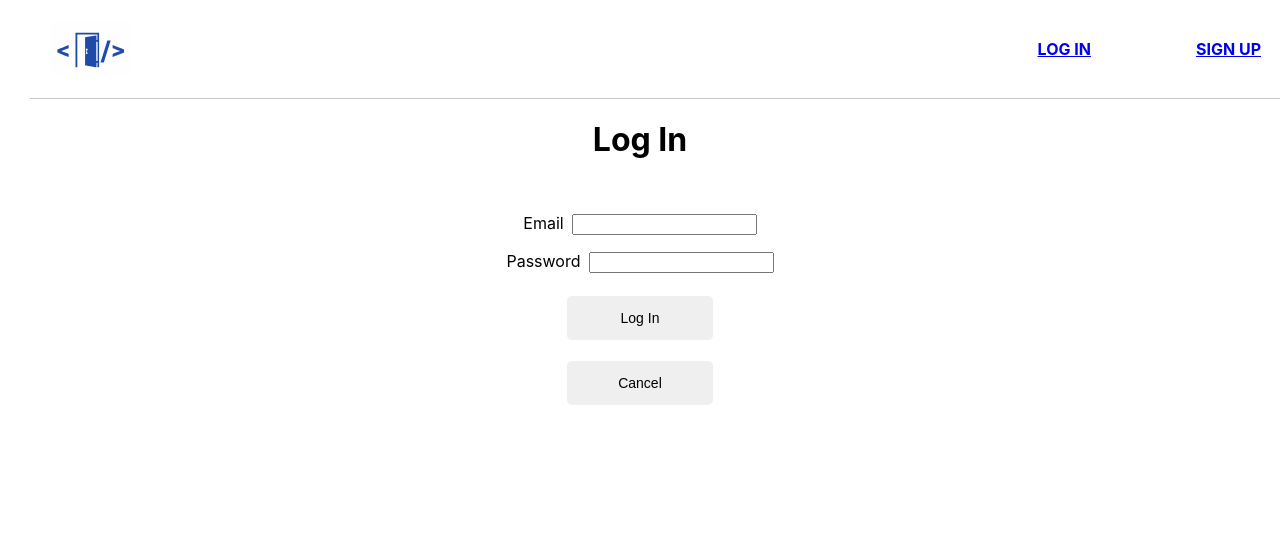
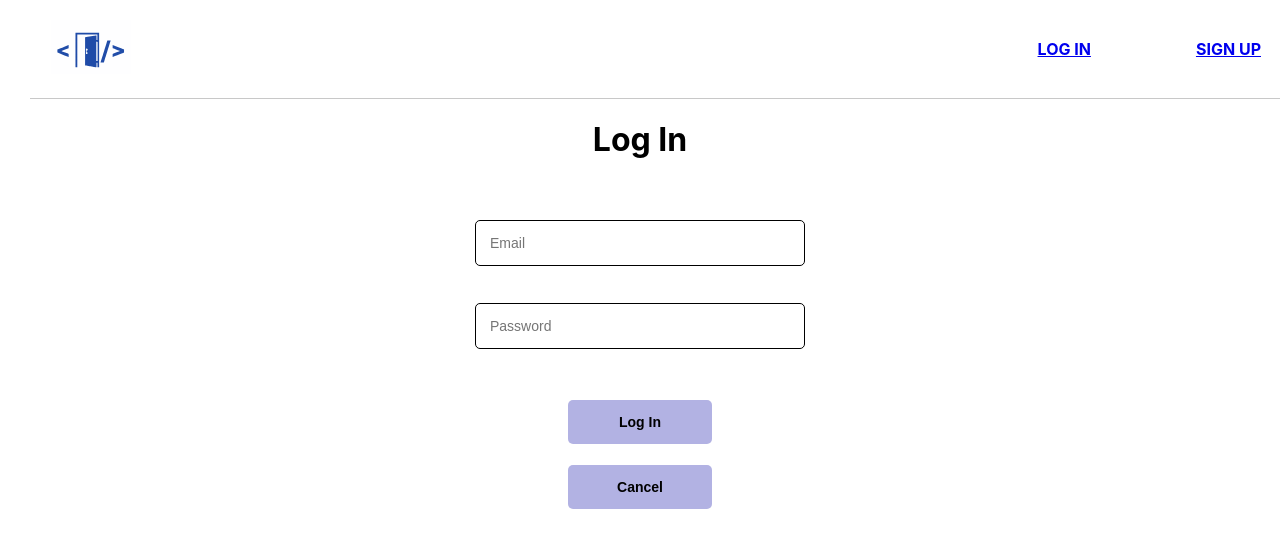
Before and after one commit to izabela2279/restful-rooms-front-end, a React (Create React App) app: page /login in a window 1280 px wide. Shown: the top 548 px of the page. Built offline with nearby package versions, Linux system fonts and the light colour scheme; no server answers.

Commit message:
Add styling for Log In

```diff
--- a/src/components/LoginForm/LoginForm.jsx
+++ b/src/components/LoginForm/LoginForm.jsx
@@ -33,24 +33,26 @@ const LoginForm = props => {
       className={styles.container}
     >
       <div className={styles.inputContainer}>
-        <label htmlFor="email" className={styles.label}>Email</label>
+        <label htmlFor="email" className={styles.label}></label>
         <input
           type="text"
           autoComplete="off"
           id="email"
           value={formData.email}
           name="email"
+          placeholder="Email"
           onChange={handleChange}
         />
       </div>
       <div className={styles.inputContainer}>
-        <label htmlFor="password" className={styles.label}>Password</label>
+        <label htmlFor="password" className={styles.label}></label>
         <input
           type="password"
           autoComplete="off"
           id="password"
           value={formData.pw}
           name="pw"
+          placeholder="Password"
           onChange={handleChange}
         />
       </div>
--- a/src/pages/Login/Login.module.css
+++ b/src/pages/Login/Login.module.css
@@ -3,3 +3,27 @@
   align-items: center;
   flex-direction: column;
 }
+
+.container input, textarea, select, button {
+  padding: 14px;
+  font-size: 14px;
+  border-radius: 5px;
+  margin: 7px 0px 14px 0px;
+}
+
+.container button {
+  color: black;
+  font-weight: 600;
+  margin: 21px 0px 0px 0px;
+  background: var(--primary);
+  background-color: rgb(178, 178, 227);
+}
+
+.container input {
+  border: 1px solid black;
+  width: 300px;
+}
+
+.container label {
+  margin: 7px 0px 14px 0px;
+}
```
Also changed, not shown: src/components/LoginForm/LoginForm.module.css (line endings or trailing spaces).
